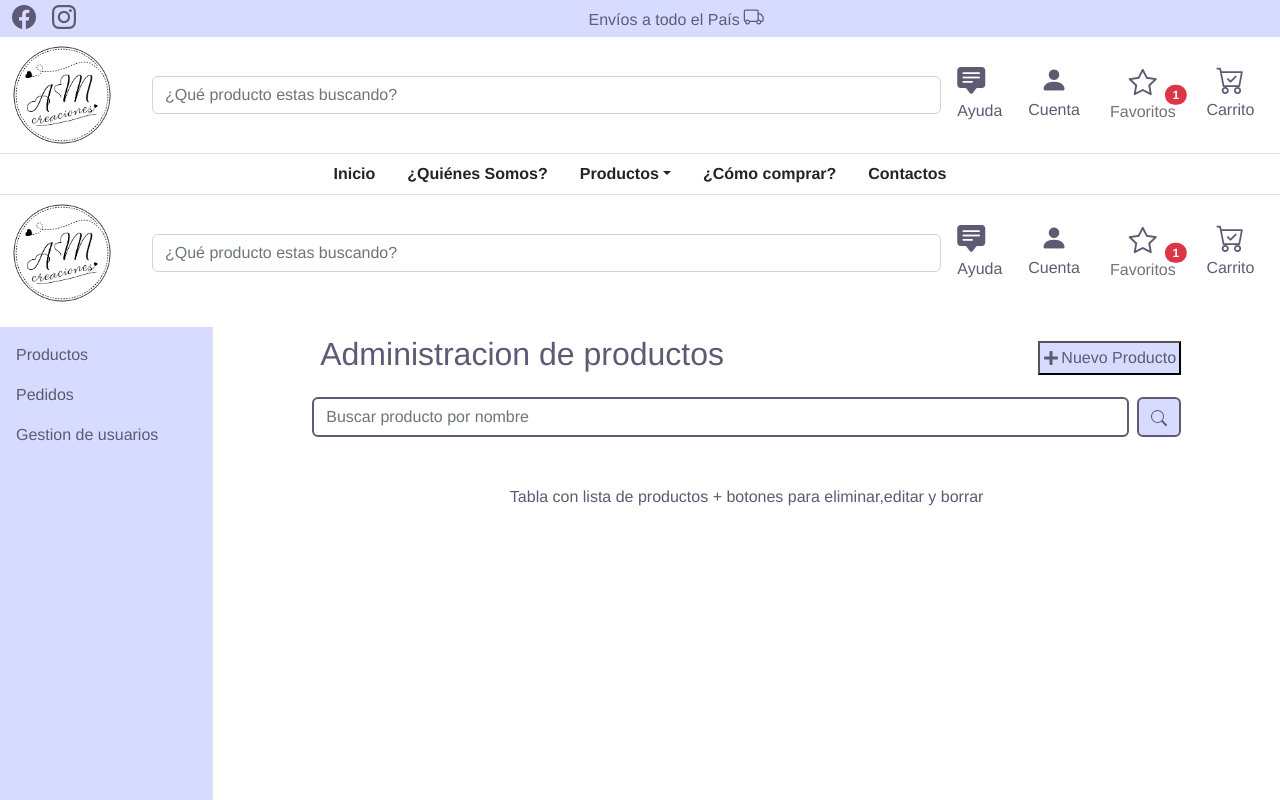
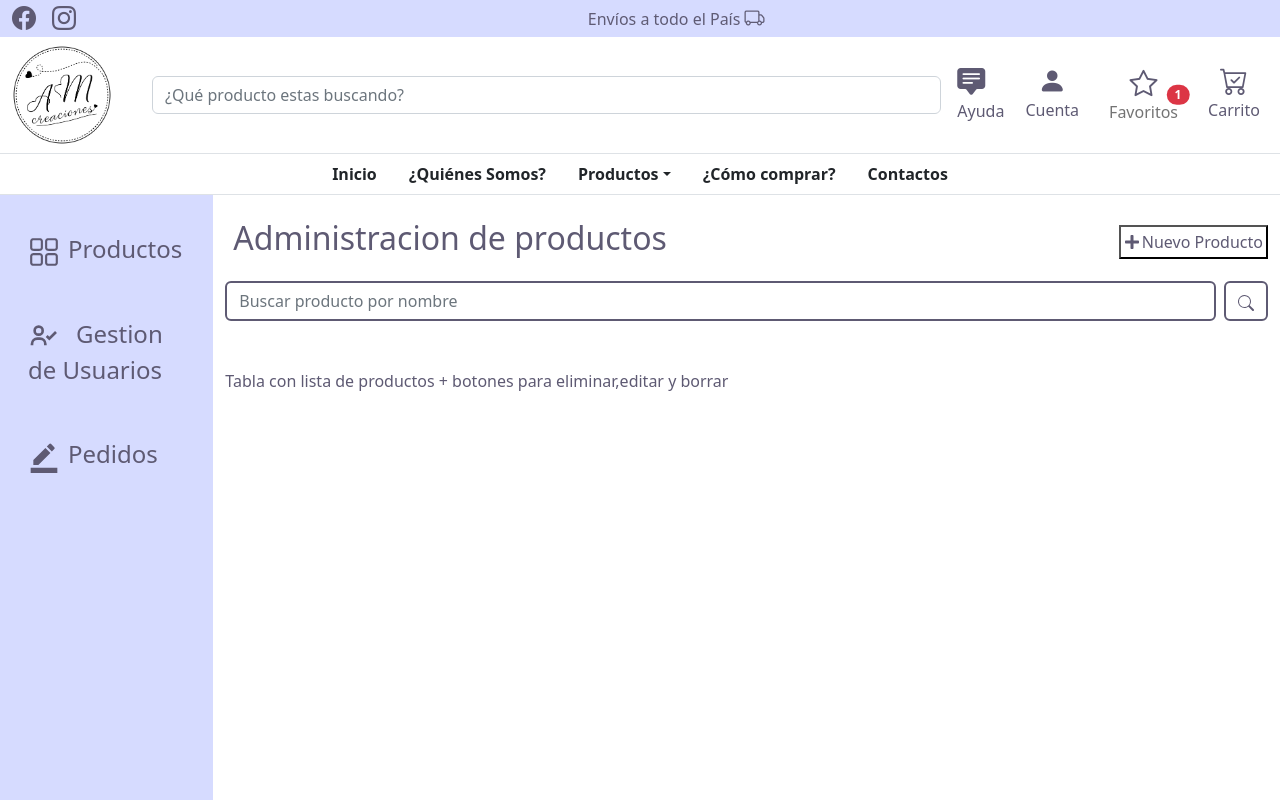
Before and after one commit to IgnacioVelazquez92/AM-FRONT-PF, a React (Vite) app: page / in a window 1280 px wide. Shown: the top 800 px of the page. Built offline with nearby package versions, Linux system fonts and the light colour scheme.

Commit message:
cambios en el menu del admin

```diff
--- a/src/components/administracion/AgregarProducto.jsx
+++ b/src/components/administracion/AgregarProducto.jsx
@@ -1,8 +1,12 @@
 import React from 'react';
+import styles from '../../styles/agregarProducto.module.css';
+import { FaPlus } from "react-icons/fa";
 
 const AgregarProducto = () => {
   return (
-    <div>AgregarProducto</div>
+    <>
+       <button type='submit' className={styles.newProduct}><FaPlus className={styles.icono}/>Nuevo Producto</button>
+    </>
   );
 }
 
--- a/src/components/administracion/BuscarProductos.jsx
+++ b/src/components/administracion/BuscarProductos.jsx
@@ -7,7 +7,7 @@ import styles from '../../styles/productos.module.css';
 const BuscarProductos = () => {
   return (
     <>
-        <Form className={`col-10 ${styles.search} mt-2`}>
+        <Form className={`col-12 ${styles.search} mt-2`}>
           <Form.Control
             type="search"
             placeholder="Buscar producto por nombre"
--- a/src/components/administracion/GestionUsuarios.jsx
+++ b/src/components/administracion/GestionUsuarios.jsx
@@ -2,7 +2,7 @@ import React from 'react';
 
 const GestionUsuarios = () => {
   return (
-    <div className='col-10'>GestionUsuarios</div>
+    <div className='col-8 col-lg-10'>GestionUsuarios</div>
   );
 };
 
--- a/src/components/administracion/ListaDeProductos.jsx
+++ b/src/components/administracion/ListaDeProductos.jsx
@@ -2,7 +2,7 @@ import React from 'react';
 
 const ListaDeProductos = () => {
   return (
-    <div className='mt-5'>
+    <div className='mt-5 col-12'>
         Tabla con lista de productos + botones para eliminar,editar y borrar
     </div>
   );
--- a/src/components/administracion/Menu.jsx
+++ b/src/components/administracion/Menu.jsx
@@ -1,17 +1,37 @@
-import React from 'react';
-import Nav from 'react-bootstrap/Nav';
 import { Link } from 'react-router-dom';
+import { RxDashboard} from "react-icons/rx";
+import { MdBorderColor } from "react-icons/md";
+import { BiUserCheck } from "react-icons/bi";
 import styles from '../../styles/menu.module.css'
+
 
 const Menu = () => {
   return (
-        <div className={`d-flex  col-12 col-md-2 border-end ${styles.contenedorNav}`}>
-            <Nav  defaultActiveKey="/productos" className={`${styles.nav}`}>
-                <Link to="/"className={styles.link} >Productos</Link>
-                <Link to="/pedidos" className={styles.link}>Pedidos</Link>
-                <Link to="/gestionUsuarios" className={styles.link}>Gestion de usuarios</Link>
-            </Nav>
+    <div className={`col-auto col-md-3 col-lg-2 d-flex justify-content-between ${styles.menu} min-vh-100` }>
+        <div>
+            <ul className='nav nav-pills flex-column mt-3 mt-sm-0'>
+                  <li className='nav-item fs-4 my-1 py-2 py-sm-0'>
+                    <Link to="/" className={`nav-link ${styles.link} fs-4 col-12`}>
+                        <RxDashboard className='fs-2'/>
+                        <span className='ms-2 d-none d-md-inline'>Productos</span>
+                    </Link>
+                  </li>
+                  <li className='nav-item fs-4 my-1 py-2 py-sm-0'>
+                    <Link to="/gestionUsuarios" className={`nav-link ${styles.link} fs-4 `}>
+                        <BiUserCheck className='fs-2'/>
+                        <span className='ms-3 d-none d-md-inline'>Gestion de Usuarios</span>
+                    </Link>
+                  </li>
+                  <li className='nav-item fs-4 my-1 py-2 py-sm-0'>
+                    <Link to="/pedidos" className={`nav-link ${styles.link}  fs-4 `}>
+                        <MdBorderColor className='fs-2'/>
+                        <span className='ms-2 d-none d-md-inline'>Pedidos</span>
+                    </Link>
+                  </li>
+            </ul>
         </div>
+    </div>
+
   );
 };
 
--- a/src/components/administracion/Pedidos.jsx
+++ b/src/components/administracion/Pedidos.jsx
@@ -2,7 +2,7 @@ import React from 'react';
 
 const Pedidos = () => {
   return (
-    <div className='col-10'>Pedidos</div>
+    <div className='col-8 col-lg-10'>Pedidos</div>
   )
 };
 
--- a/src/components/administracion/Productos.jsx
+++ b/src/components/administracion/Productos.jsx
@@ -1,16 +1,15 @@
 import React from 'react';
-import styles from '../../styles/productos.module.css'
-import { FaPlus } from "react-icons/fa";
 import BuscarProductos from './BuscarProductos';
 import ListaDeProductos from './ListaDeProductos';
+import AgregarProducto from './AgregarProducto';
 
 const Productos = () => {
   return (
 
-    <div className='col-12 col-md-10 flex-column d-flex align-items-center vh-100'>
-      <div className='col-10 d-flex align-items-center justify-content-between'>
-          <h2 className='p-2 text-center'>Administracion de productos</h2>
-          <button type='submit' className={styles.newProduct}><FaPlus className={styles.icono}/>Nuevo Producto</button>
+    <div className='col-9 col-sm-10 col-md-9 col-lg-10 flex-column d-flex align-items-center vh-100 mt-3'>
+      <div className='d-flex col-12 align-items-center justify-content-between'>
+          <h2 className='p-2'>Administracion de productos</h2>
+           <AgregarProducto/>
       </div>
       <BuscarProductos></BuscarProductos>
       <ListaDeProductos></ListaDeProductos>
--- a/src/pages/Admin.jsx
+++ b/src/pages/Admin.jsx
@@ -11,9 +11,7 @@ import Footer from '../components/footer/Footer';
 const Admin = () => {
   return (
     <>
-    <Navbar></Navbar>
-
-    <div className='container-fluid mt-3'>
+      <div className='container-fluid'>
             <div className='row'>
                 <Menu></Menu>
                 <Routes>
@@ -22,7 +20,6 @@ const Admin = () => {
                     <Route path='/gestionUsuarios'element={<GestionUsuarios/>}/>
                 </Routes>
                 <Footer></Footer>
-
             </div>
         </div>
     </>
--- /dev/null
+++ b/src/styles/agregarProducto.module.css
@@ -0,0 +1,14 @@
+.newProduct{
+    background-color: white;
+    color: #5E5A73;
+    display: flex;
+    justify-content: center;
+    align-items: center;
+    padding: 3px;
+}
+.newProduct:hover{
+    background-color: #D6DBFF;
+}
+.icono{
+    margin-right: 2px;
+}
--- a/src/styles/menu.module.css
+++ b/src/styles/menu.module.css
@@ -1,68 +1,12 @@
-*{
-  font-family: helvetica;
+.menu{
+  background-color: #d6dbff;
 }
-.contenedorNav{
-    background-color: #D6DBFF;
-    padding: 0.5em;
-    display: flex;
-    justify-content: center;
-    align-items: center;
+.link {
+   margin-top: 1em;
+   text-decoration: none;
+   width: 100%;
 }
-
-.link{
-    padding: 0.50em;
-    text-decoration: none;
-    color: #5E5A73;
+.link:hover{
+  background-color: #5e5a7367;
+  width: 100%;
 }
-
-.link:hover{
-    background-color: #BDC4FF;
-    color: white;
-}
-
-
-@media (max-width: 800px) {
-    .contenedorNav{
-        width: 100vw;
-        display: flex;
-
-
-
-    }
-  .nav{
-    width: 100vw;
-    display: flex;
-  }
-    }
-
-  @media (min-width: 800px) and (max-width: 1280px) {
-    .nav{
-        width: 100vw;
-        display: flex;
-        flex-direction: column;
-
-      }
-      .contenedorNav{
-        display: flex;
-        justify-content: start;
-        align-items:start;
-        height: 100vh;
-      }
- }
-
-  @media (min-width: 1280px) {
-    .contenedorNav{
-        height: 100vh;
-        display: flex;
-        justify-content: start;
-        align-items: start;
-    }
-    .nav{
-        height: 100vh;
-        width: 100%;
-        display: flex;
-        justify-content: start;
-        flex-direction: column;
-
-    }
-  }
--- a/src/styles/productos.module.css
+++ b/src/styles/productos.module.css
@@ -1,18 +1,3 @@
-*{
-    font-family: helvetica;
-    color: #5E5A73;
-}
-.newProduct{
-    background-color: #D6DBFF;
-    color: #5E5A73;
-    display: flex;
-    justify-content: center;
-    align-items: center;
-    padding: 3px;
-}
-.icono{
-    margin-right: 2px;
-}
 .search{
     height: auto;
     display: flex;
@@ -24,12 +9,11 @@
 }
 
 .button{
-    background-color: #D6DBFF;
-    border: 2px solid #5E5A73;
+  border: 2px solid #5E5A73 !important;
+  background-color: white !important;
 }
 
 .button:hover{
     background-color: #D6DBFF !important;
-    color: #5E5A73;
     border: thin solid #5E5A73;
 }
```
Lines whose indentation alone changed are shown as unchanged.
